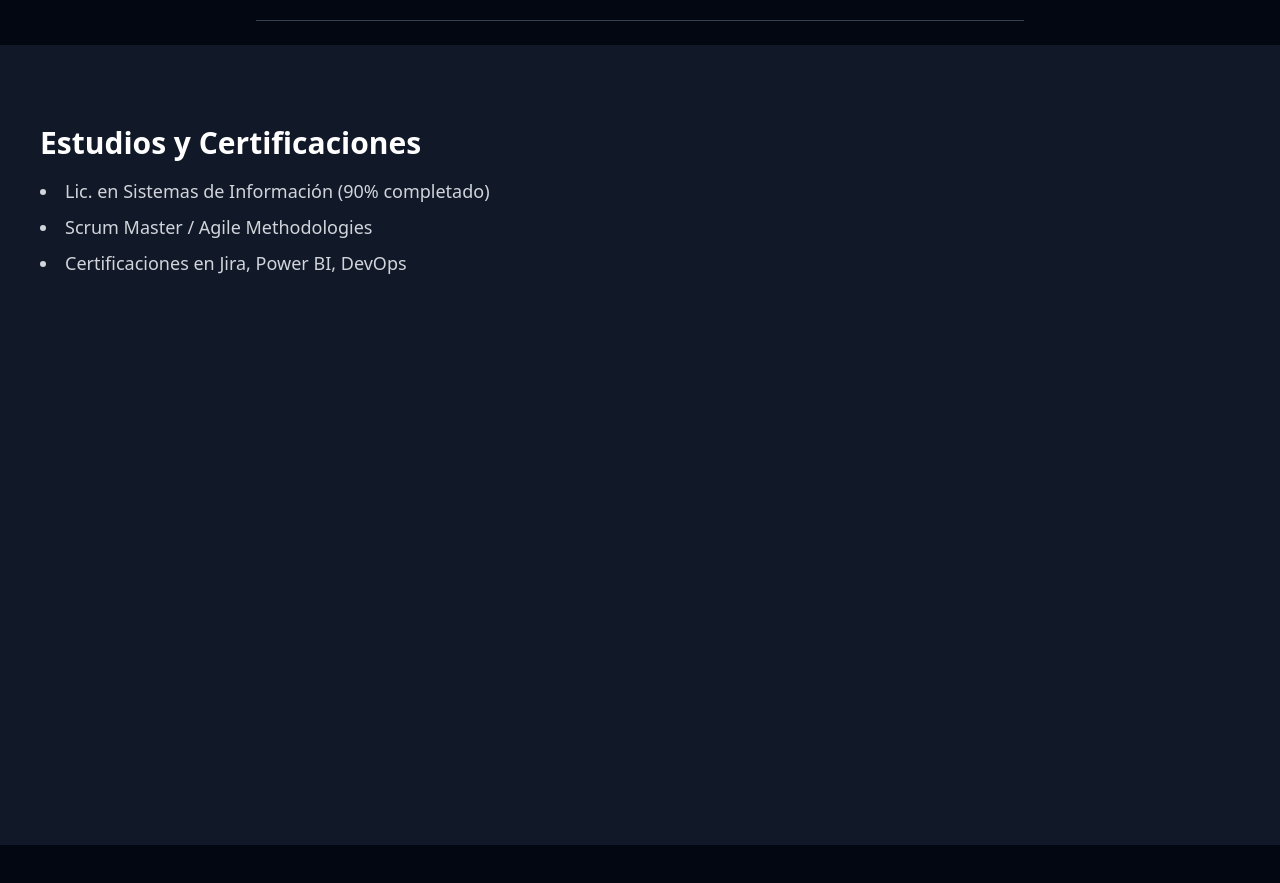
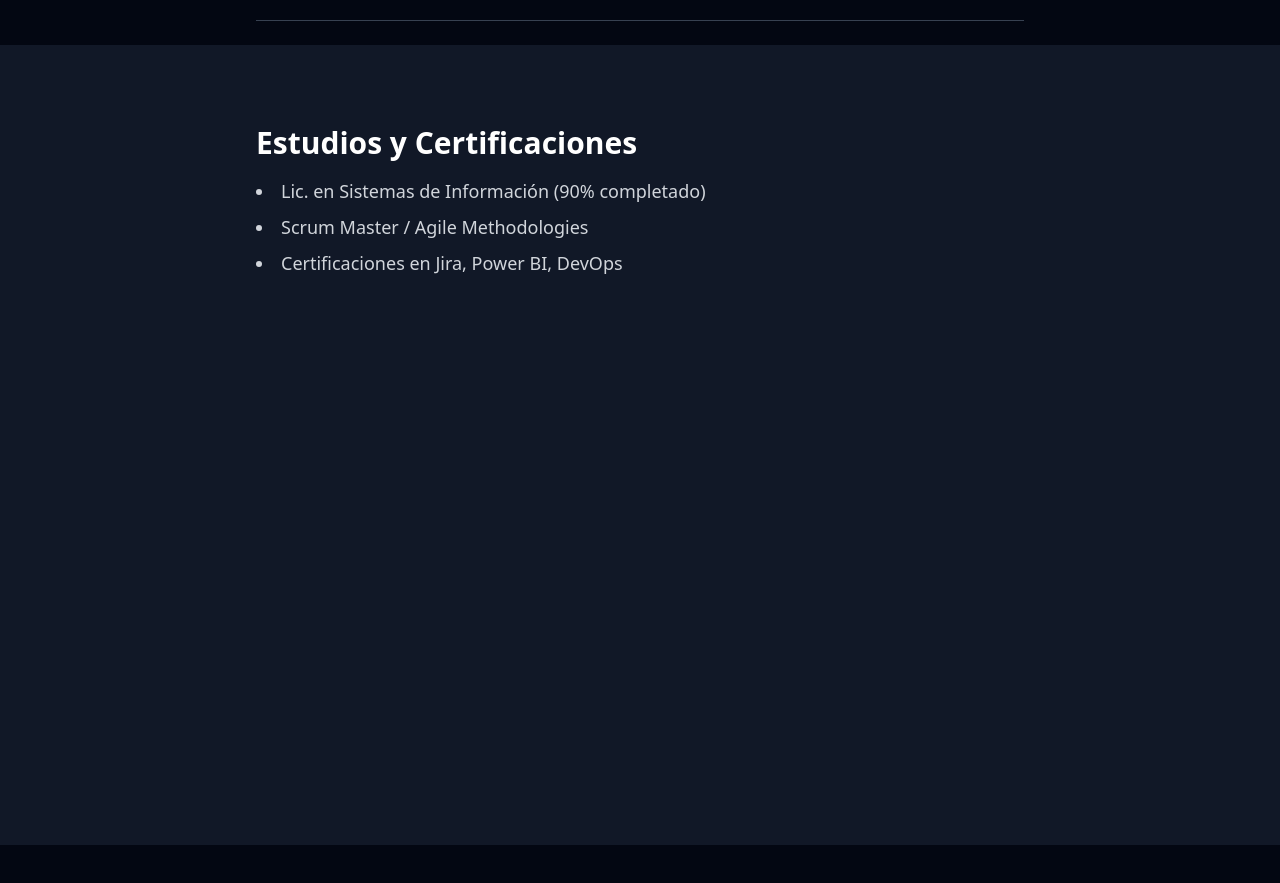
Before and after one commit to PatoMarinoBata/portfolio, a React (Vite) app: page / in a window 1280 px wide. Shown: the part 2503-3386 px from the top of the page. Built offline with nearby package versions, Linux system fonts and the light colour scheme.

Commit message:
Alineacion

```diff
--- a/src/portfolio.jsx
+++ b/src/portfolio.jsx
@@ -138,14 +138,16 @@ export default function Portfolio() {
         id="studies"
         className="snap-start min-h-screen pt-20 scroll-mt-20 bg-gray-900 px-4 md:px-10 py-6 overflow-y-auto"
       >
+        <div className="max-w-3xl mx-auto text-left">
           <h2 className="text-xl md:text-3xl font-semibold mb-4">
             {texts.studies.title}
           </h2>
-        <ul className="list-disc list-inside text-sm md:text-base lg:text-lg text-gray-300 space-y-2 max-w-2xl">
+          <ul className="list-disc list-inside text-sm md:text-base lg:text-lg text-gray-300 space-y-2">
             {texts.studies.items.map((item, idx) => (
               <li key={idx}>{item}</li>
             ))}
           </ul>
+        </div>
       </section>
 
       {/* ======================
```
Lines whose indentation alone changed are shown as unchanged.
